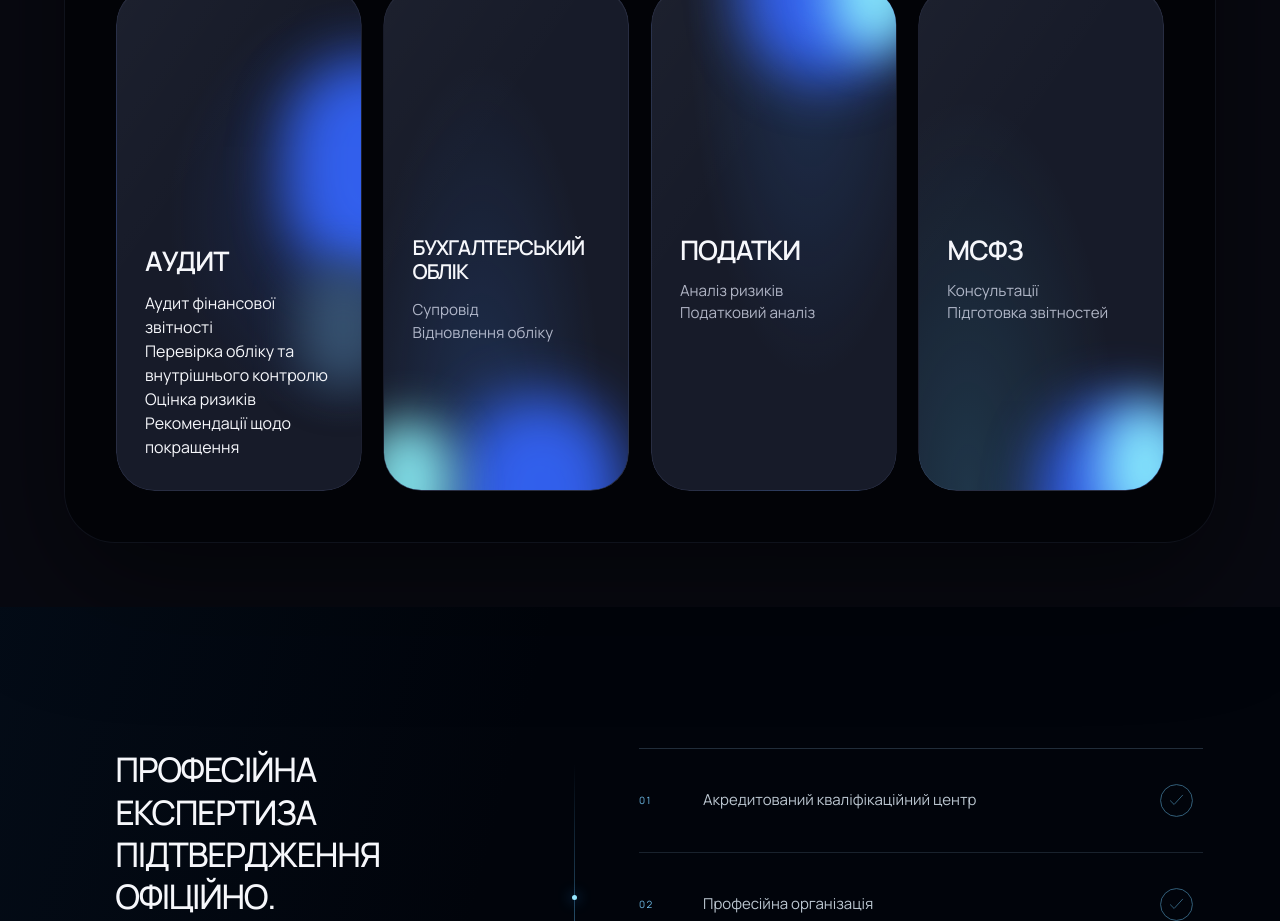
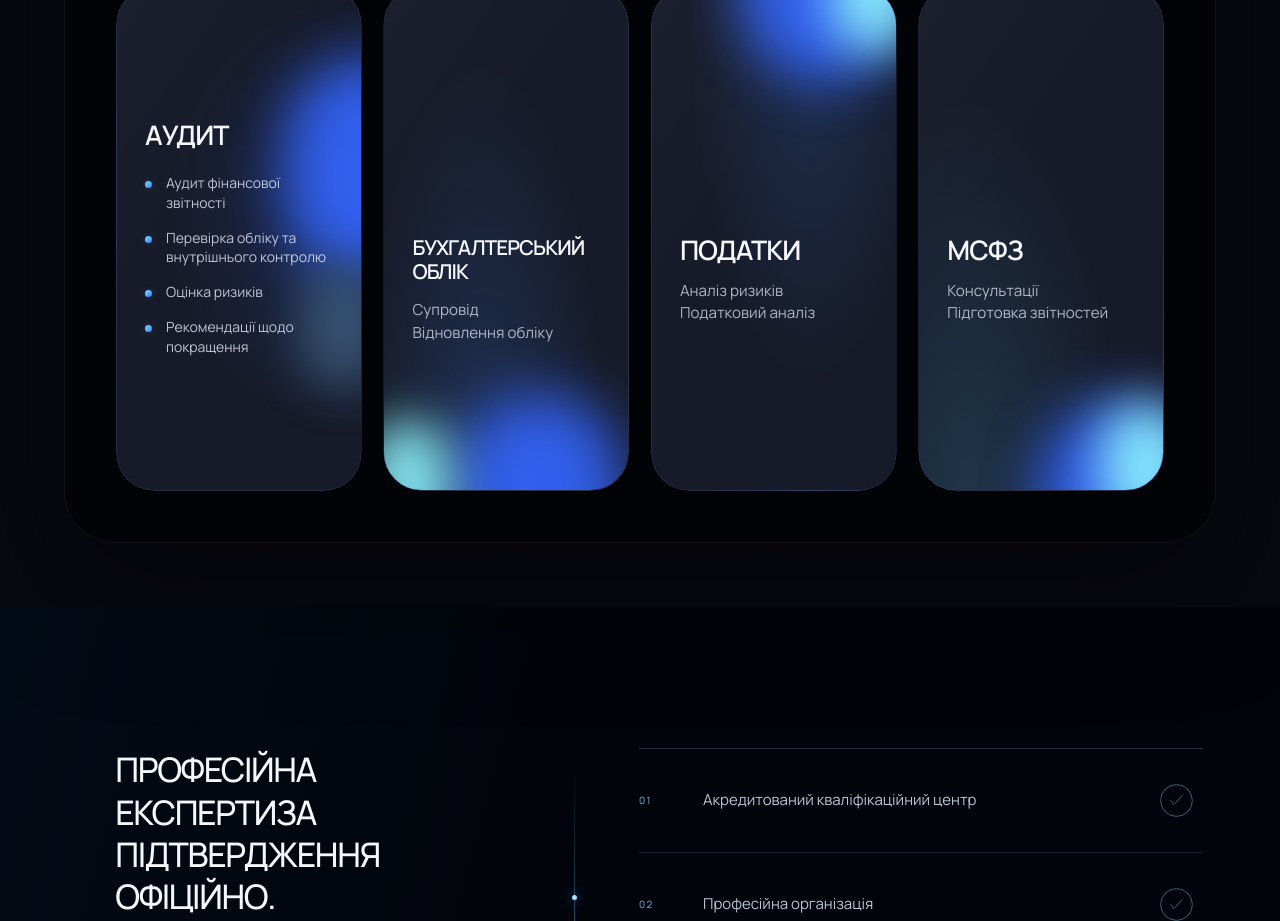
Before and after one commit to dnagorna3817-spec/website_akc_main, a Next.js app: page /about in a window 1280 px wide. Shown: the part 2140-3061 px from the top of the page. Built offline with nearby package versions, Linux system fonts and the light colour scheme.

Commit message:
Center Audit card content and style blue dot markers

```diff
--- a/app/about/about.css
+++ b/app/about/about.css
@@ -1294,3 +1294,43 @@ body {
 .akc-about-figma .nav__contact:hover { border-color:#6ca9d8; }
 @media(max-width:1160px) { .akc-about-figma .nav { flex-wrap:wrap; height:auto; min-height:86px; padding-top:13px; padding-bottom:13px; row-gap:14px; } .akc-about-figma .nav__links { order:3; flex-basis:100%; justify-content:space-between; gap:12px; overflow-x:auto; padding-bottom:4px; } }
 @media(max-width:620px) { .akc-about-figma .nav { padding-inline:20px; } .akc-about-figma .nav__logo { width:37px; height:37px; } .akc-about-figma .nav__brand { font-size:12px; gap:8px; } .akc-about-figma .nav__contact { font-size:13px; gap:7px; padding:5px 9px; } .akc-about-figma .nav__contact span { font-size:25px; } .akc-about-figma .nav__links a { font-size:13px; } }
+
+/* Audit card: centered content group with minimalist blue bullet markers. */
+.akc-about-figma .services__grid .service--1 .service__content {
+  top: 50%;
+  bottom: auto;
+  left: 28px;
+  right: 22px;
+  transform: translateY(-50%);
+}
+.akc-about-figma .services__grid .service--1 h3 { margin-bottom: 24px; }
+.akc-about-figma .service__bullet-list {
+  display: grid;
+  gap: 15px;
+  margin: 0;
+  padding: 0;
+  list-style: none;
+}
+.akc-about-figma .service__bullet-list li {
+  display: grid;
+  grid-template-columns: 8px minmax(0, 1fr);
+  align-items: baseline;
+  column-gap: 13px;
+  color: rgba(234,238,255,.8);
+  font-size: 14px;
+  line-height: 1.42;
+}
+.akc-about-figma .service__bullet-list li::before {
+  content: "";
+  display: block;
+  width: 7px;
+  height: 7px;
+  border-radius: 50%;
+  background: linear-gradient(135deg, #6ee9ff, #4773ff);
+  box-shadow: 0 0 7px rgba(80,156,255,.25);
+}
+@media (max-width: 600px) {
+  .akc-about-figma .services__grid .service--1 .service__content { top: 50%; left: 26px; right: 22px; }
+  .akc-about-figma .service__bullet-list { gap: 12px; }
+  .akc-about-figma .service__bullet-list li { font-size: 13px; }
+}
```
